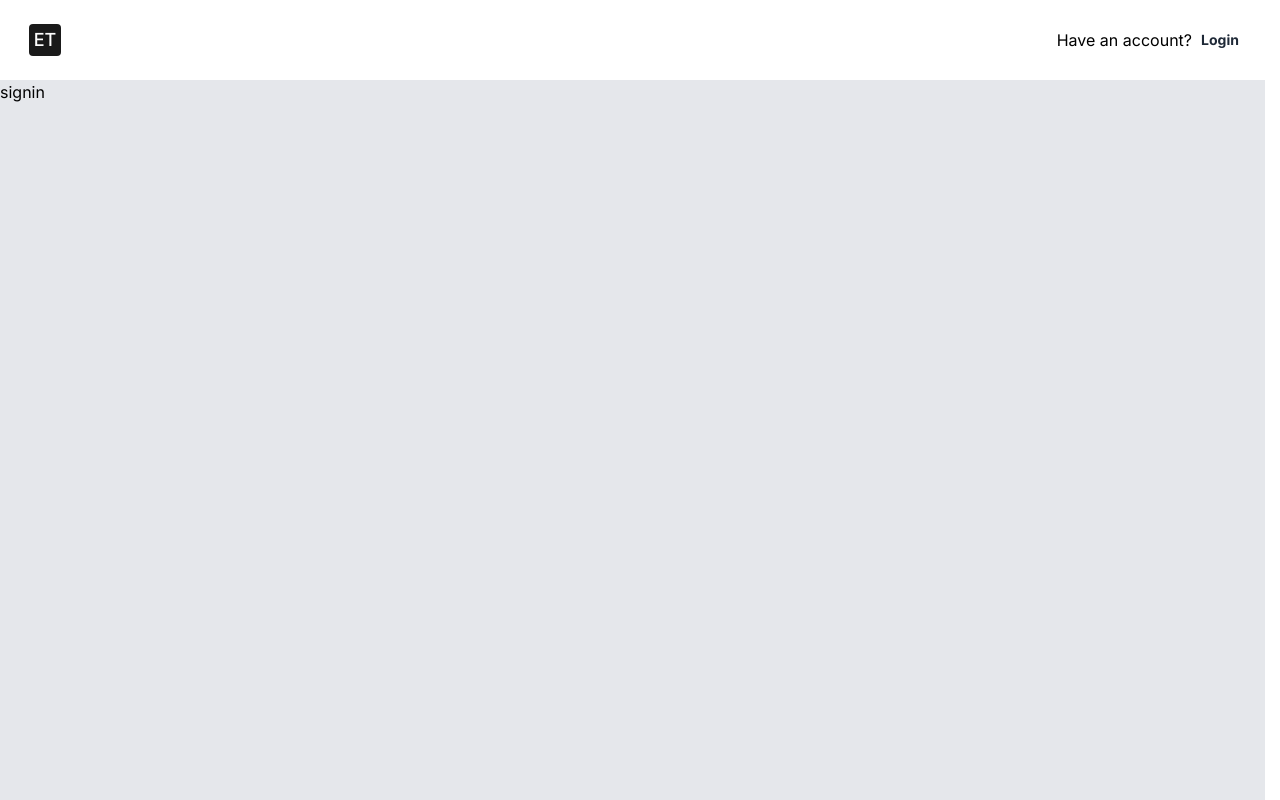
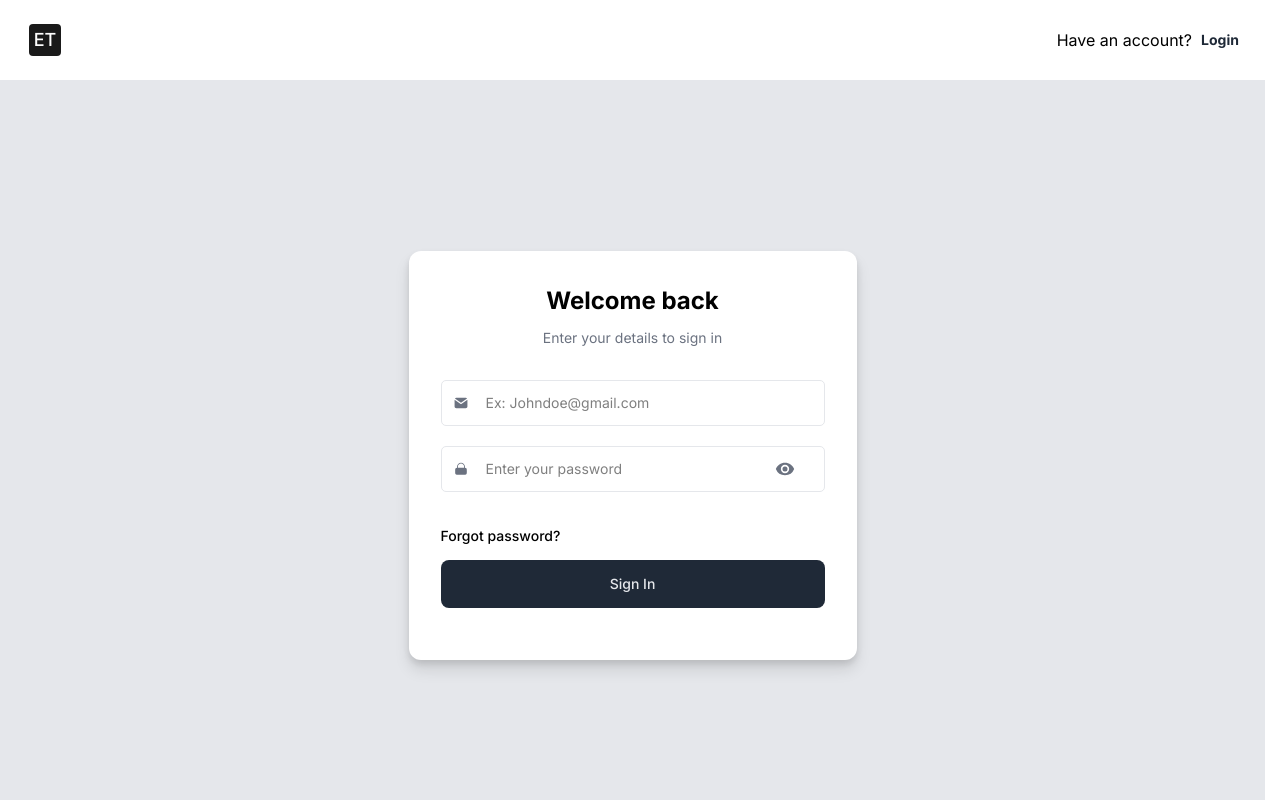
Before and after one commit to Dmytro-Doronin/EquipTrack, a Next.js app in the folder client/: page /signin in a window 1280 px wide. Built offline with nearby package versions, Linux system fonts and the light colour scheme.

Commit message:
feat: sign in form

```diff
--- a/client/api/types/auth.types.ts
+++ b/client/api/types/auth.types.ts
@@ -4,3 +4,8 @@ export type SignUpType = {
     email: string;
     confirmPassword: string;
 };
+
+export type SignInType = {
+    email: string;
+    password: string;
+};
--- a/client/app/(public)/signin/page.tsx
+++ b/client/app/(public)/signin/page.tsx
@@ -1,3 +1,9 @@
+import { SignInForm } from '@/components/forms/signinForm/SigninForm';
+
 export default function SignIn() {
-    return <div className="text-black">signin</div>;
+    return (
+        <div className="auth-page">
+            <SignInForm />
+        </div>
+    );
 }
--- /dev/null
+++ b/client/components/forms/signinForm/SigninForm.tsx
@@ -0,0 +1,61 @@
+'use client';
+
+import { zodResolver } from '@hookform/resolvers/zod';
+import { useForm } from 'react-hook-form';
+
+import { SignInFormValues } from '@/components/forms/signinForm/signInForm.types';
+import { signInSchema } from '@/components/forms/signinForm/signInForm.validation';
+import { Button } from '@/components/ui/button/Button';
+import { ControlledTextField } from '@/components/ui/controlled/controlledTextField/ControlledTextField';
+
+import Envelope from '../../icons/Envelope';
+import Lock from '../../icons/Lock';
+
+export const SignInForm = () => {
+    const { control, handleSubmit, reset } = useForm<SignInFormValues>({
+        resolver: zodResolver(signInSchema),
+        defaultValues: {
+            email: '',
+            password: '',
+        },
+    });
+
+    const onSubmitForm = (data: SignInFormValues) => {
+        console.log(data);
+        reset();
+    };
+
+    return (
+        <form className="auth-form" onSubmit={handleSubmit(onSubmitForm)}>
+            <div className="form-header mb-[32px]">
+                <h2 className="font-bold text-[24px]">Welcome back</h2>
+                <p className="text-[14px] text-sub-text mt-[8px]">Enter your details to sign in</p>
+            </div>
+
+            <div className="flex flex-col gap-5 justify-center mb-5">
+                <ControlledTextField
+                    placeholder="Ex: Johndoe@gmail.com"
+                    control={control}
+                    name="email"
+                    Icon={Envelope}
+                />
+
+                <ControlledTextField
+                    placeholder="Enter your password"
+                    control={control}
+                    name="password"
+                    type="password"
+                    Icon={Lock}
+                />
+            </div>
+
+            <Button variant="link" className="self-end" type="button">
+                Forgot password?
+            </Button>
+
+            <Button className="mb-5" fullWidth>
+                Sign In
+            </Button>
+        </form>
+    );
+};
--- /dev/null
+++ b/client/components/forms/signinForm/signInForm.types.ts
@@ -0,0 +1,5 @@
+import { z } from 'zod';
+
+import { signInSchema } from '@/components/forms/signinForm/signInForm.validation';
+
+export type SignInFormValues = z.infer<typeof signInSchema>;
--- /dev/null
+++ b/client/components/forms/signinForm/signInForm.validation.ts
@@ -0,0 +1,6 @@
+import { z } from 'zod';
+
+export const signInSchema = z.object({
+    email: z.string().email({ error: 'Invalid email address' }),
+    password: z.string().min(1, { error: 'Password is required' }),
+});
```
